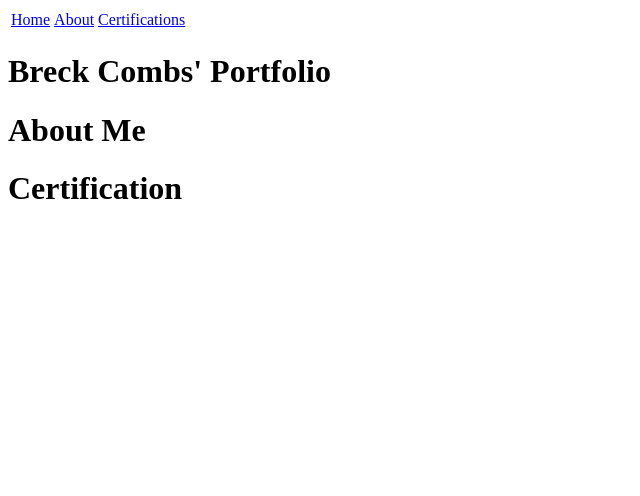
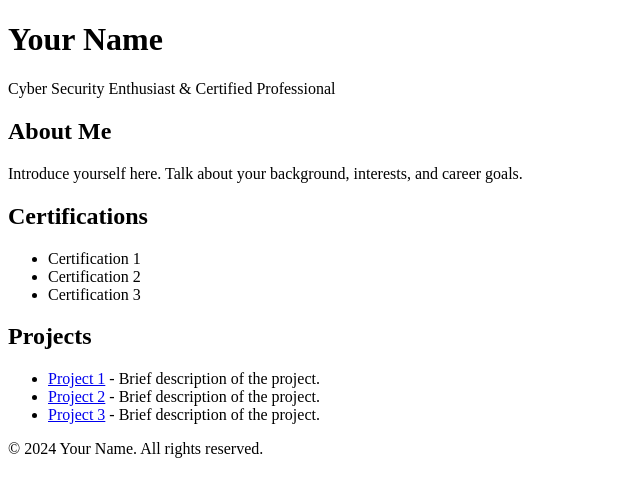
Before and after one commit to RedTheMechanic/portfolio, a plain HTML site: page index.html in a window 1280 px wide. Shown: the whole page, without its empty margins (0-640 px from the left). Drawn offline with Linux system fonts and the light colour scheme.

Commit message:
Update index.html

```diff
--- a/index.html
+++ b/index.html
@@ -1,19 +1,56 @@
-<!DOCTYPE HTML>
-<html>
-    <head>
-        <title>Portfolio</title>
-        <link rel="stylesheet" href="stylesheet.css">
-    </head>
-    <body>
-        <table>
-            <tr>
-                <td><a href="#home">Home</a></td>
-                <td><a href="#about">About</a></td>
-                <td><a href="#certs">Certifications</a></td>
-            </tr>
-        </table>
-        <h1 id="home">Breck Combs' Portfolio</h1>
-        <h1 id="about">About Me</h1>
-        <h1 id="certs">Certification</h1>
-    </body>
+<!DOCTYPE html>
+<html lang="en">
+<head>
+    <meta charset="UTF-8">
+    <meta name="viewport" content="width=device-width, initial-scale=1.0">
+    <meta http-equiv="Content-Security-Policy" content="default-src 'self'; style-src 'self' https://fonts.googleapis.com; font-src 'self' https://fonts.gstatic.com;">
+    <title>Your Name - Portfolio</title>
+    <link rel="stylesheet" href="styles.css">
+    <link href="https://fonts.googleapis.com/css2?family=Roboto:wght@400;700&display=swap" rel="stylesheet">
+</head>
+<body>
+    <header>
+        <div class="container">
+            <h1>Your Name</h1>
+            <p>Cyber Security Enthusiast & Certified Professional</p>
+        </div>
+    </header>
+
+    <section id="about">
+        <div class="container">
+            <h2>About Me</h2>
+            <p>Introduce yourself here. Talk about your background, interests, and career goals.</p>
+        </div>
+    </section>
+
+    <section id="certifications">
+        <div class="container">
+            <h2>Certifications</h2>
+            <ul>
+                <li>Certification 1</li>
+                <li>Certification 2</li>
+                <li>Certification 3</li>
+                <!-- Add more certifications as needed -->
+            </ul>
+        </div>
+    </section>
+
+    <section id="projects">
+        <div class="container">
+            <h2>Projects</h2>
+            <ul>
+                <li><a href="link-to-project1.com" target="_blank">Project 1</a> - Brief description of the project.</li>
+                <li><a href="link-to-project2.com" target="_blank">Project 2</a> - Brief description of the project.</li>
+                <li><a href="link-to-project3.com" target="_blank">Project 3</a> - Brief description of the project.</li>
+                <!-- Add more projects as needed -->
+            </ul>
+        </div>
+    </section>
+
+    <footer>
+        <div class="container">
+            <p>&copy; 2024 Your Name. All rights reserved.</p>
+        </div>
+    </footer>
+</body>
 </html>
```
